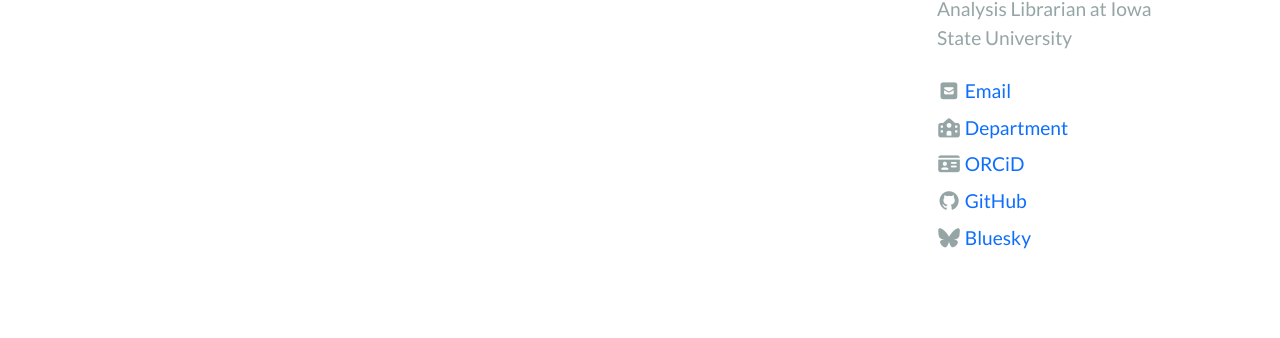
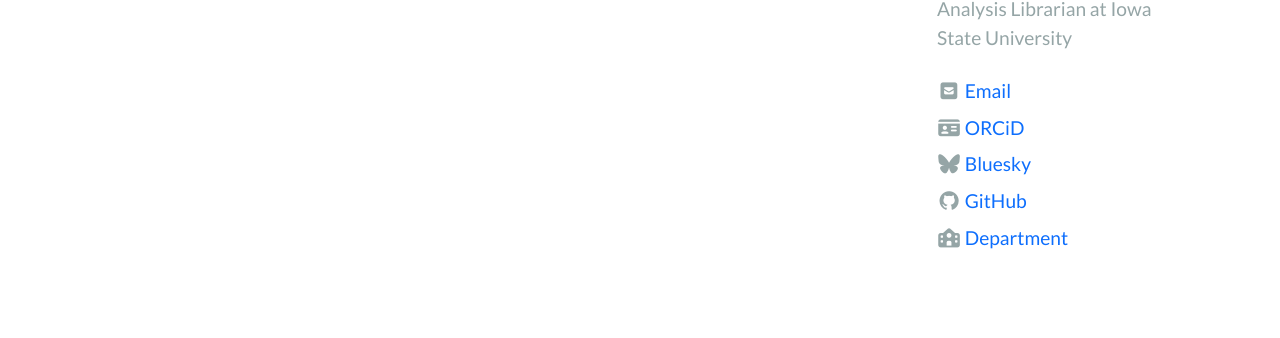
Before and after one commit to eschares/eschares.github.io, a Jekyll site: the page built from pages/talks.md, in a window 1280 px wide. Shown: the part 391-729 px from the top of the page. Built offline with Jekyll 4.4.1, drawn with Linux system fonts in a browser that asks for light colours; nearby versions of some CDN libraries.

Commit message:
rearrange links under picture

```diff
--- a/_layouts/profile-page-right.html
+++ b/_layouts/profile-page-right.html
@@ -13,10 +13,10 @@ layout: default
             <h4 class="mt-4">{{ site.author }}</h4>
             <p class="text-muted mt-2 mb-4">{{ site.bio }}</p>
             {% if site.email %}<p class="text-muted text-small my-2"><span class="fas fa-envelope-square"></span> <a href="{{ site.email | prepend: 'mailto:' }}" target="_blank" rel="noopener">Email</a></p>{% endif %}
+            {% if site.orcid %}<p class="text-muted text-small my-2"><span class="fas fa-id-card"></span> <a href="{{ site.orcid }}" target="_blank" rel="noopener">ORCiD</a></p>{% endif %}
+            {% if site.bluesky_profile %}<p class="text-muted text-small my-2"><span class="fa-brands fa-bluesky"></span> <a href="{{ site.bluesky_profile }}" target="_blank" rel="noopener">Bluesky</a></p>{% endif %}
+            {% if site.github_profile %}<p class="text-muted text-small my-2"><span class="fab fa-github"></span> <a href="{{ site.github_profile }}" target="_blank" rel="noopener">GitHub</a></p>{% endif %}
             {% if site.department %}<p class="text-muted text-small my-2"><span class="fas fa-school"></span> <a href="{{ site.department }}" target="_blank" rel="noopener">Department</a></p>{% endif %}
-            {% if site.orcid %}<p class="text-muted text-small my-2"><span class="fas fa-id-card"></span> <a href="{{ site.orcid }}" target="_blank" rel="noopener">ORCiD</a></p>{% endif %}
-            {% if site.github_profile %}<p class="text-muted text-small my-2"><span class="fab fa-github"></span> <a href="{{ site.github_profile }}" target="_blank" rel="noopener">GitHub</a></p>{% endif %}
-            {% if site.bluesky_profile %}<p class="text-muted text-small my-2"><span class="fa-brands fa-bluesky"></span> <a href="{{ site.bluesky_profile }}" target="_blank" rel="noopener">Bluesky</a></p>{% endif %}
             {% if site.cv %}<p class="text-muted text-small my-2"><span class="fa-regular fa-file"></span> <a href="{{ site.cv | relative_url }}" target="_blank" rel="noopener">CV</a></p>{% endif %}
             </div>
         </div>
```
